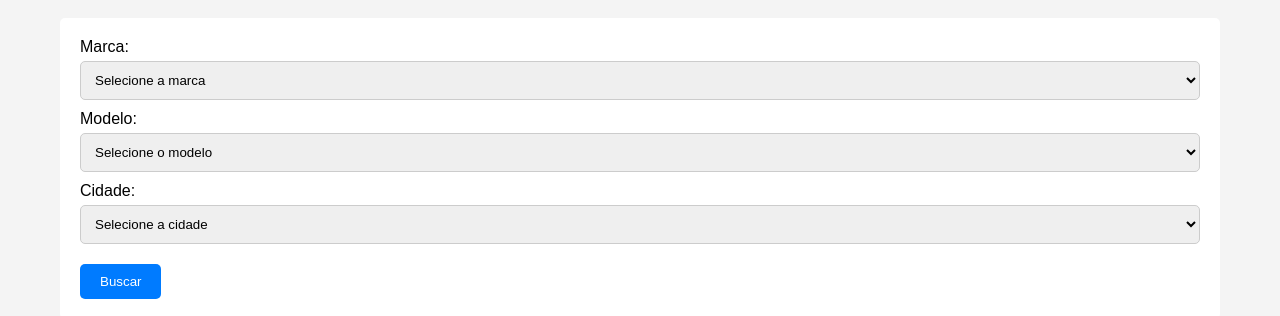
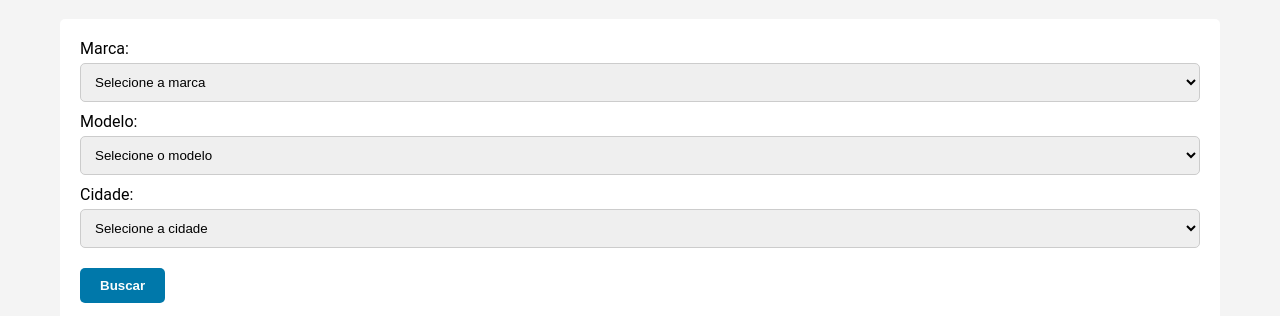
Before and after one commit to roddrigoqueiroz/ppi-trabalho-final, a PHP site: page /pages/index-dois-um.html in a window 1280 px wide. Shown: the part 166-482 px from the top of the page. Run offline with PHP 8.4, Linux system fonts and the light colour scheme.

Commit message:
Feat: Adicionando variável de cores

```diff
--- a/front-end/css/styles.css
+++ b/front-end/css/styles.css
@@ -1,3 +1,10 @@
+:root {
+    --primary: #FC1130;
+    --secondary: #0078AA;
+    --secondary-dark: #010E2E;
+    --white-100: #FBFDFC;
+  }
+
 * {
     margin: 0;
     padding: 0;
@@ -5,15 +12,26 @@
 }
 
 body {
-    font-family: Arial, sans-serif;
+    font-family: Roboto, sans-serif;
     background-color: #f4f4f4;
 }
 
-.header {
-    background-color: #F40B47;
-    color: #FBFDFC;
+header {
+    background-color: var(--primary);
+    color: var(--white-100);
     text-align: center;
     padding: 1em;
+}
+
+button {
+    padding: 10px 20px;
+    background-color: var(--secondary);
+    color: var(--white-100);
+    font-weight: bold;
+    border: none;
+    border-radius: 5px;
+    cursor: pointer;
+    margin-top: 10px;
 }
 
 .logo {
@@ -45,16 +63,6 @@ body {
     margin-top: 5px;
     border-radius: 5px;
     border: 1px solid #ccc;
-}
-
-.search-btn, .submit-btn {
-    padding: 10px 20px;
-    background-color: #007BFF;
-    color: #fff;
-    border: none;
-    border-radius: 5px;
-    cursor: pointer;
-    margin-top: 10px;
 }
 
 .search-btn:hover, .submit-btn:hover {
@@ -89,9 +97,8 @@ body {
 footer {
     text-align: center;
     padding: 20px;
-    background-color: #333;
-    color: #fff;
-    position: fixed;
+    background-color: var(--secondary-dark);
+    color: var(--white-100);
     width: 100%;
     bottom: 0;
 }
```
